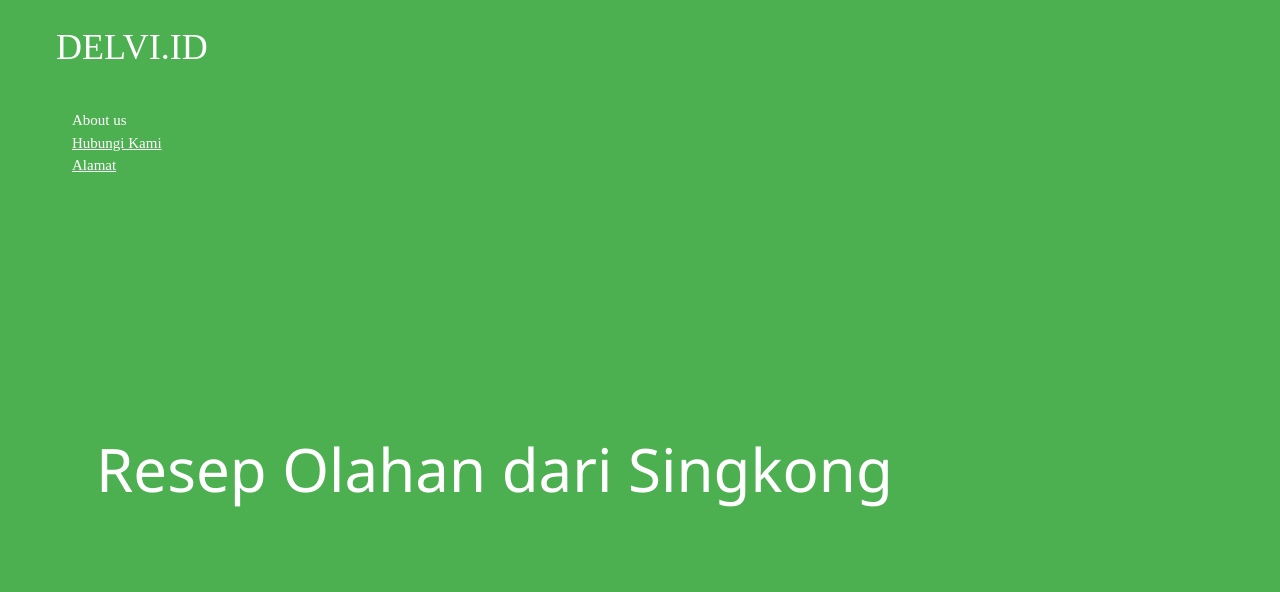
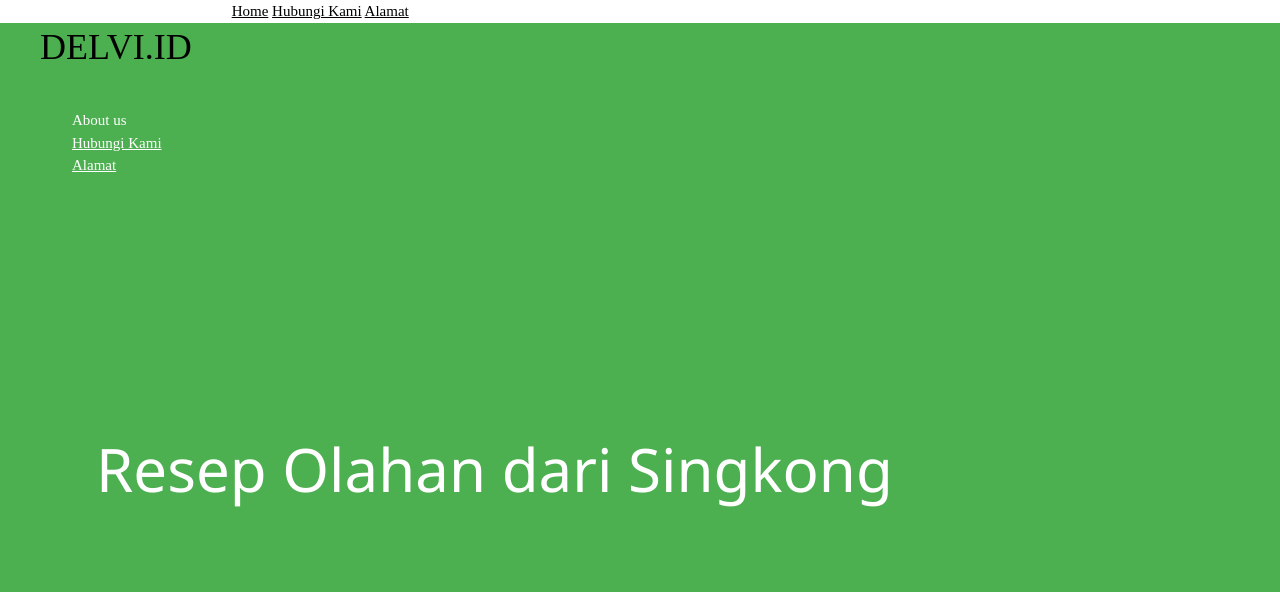
Before and after one commit to Delvira18610042/jadi, a plain HTML site: page index.html in a window 1280 px wide. Shown: the top 592 px of the page. Drawn offline with nearby package versions, Linux system fonts and the light colour scheme.

Commit message:
Update index.html

```diff
--- a/index.html
+++ b/index.html
@@ -8,8 +8,13 @@
     <link rel="stylesheet" href="stylesheet.css">
   </head>
   <body>
+    <div class="header-logo">DELVI.ID</div>
+  <div class="topnav">
+  <a class="active" href="#home">Home</a>
+  <a href="https://wa.me/<+6281555923411">Hubungi Kami</a>
+  <a href="https://maps.app.goo.gl/5huQifioMfc7wgCz8">Alamat</a>
+</div>
     <div class="w3-container w3-green">
-      <div class="header-logo">DELVI.ID</div>
       <div class="w3-row-padding">
       <div class="w3-third">
         <ul>
```
